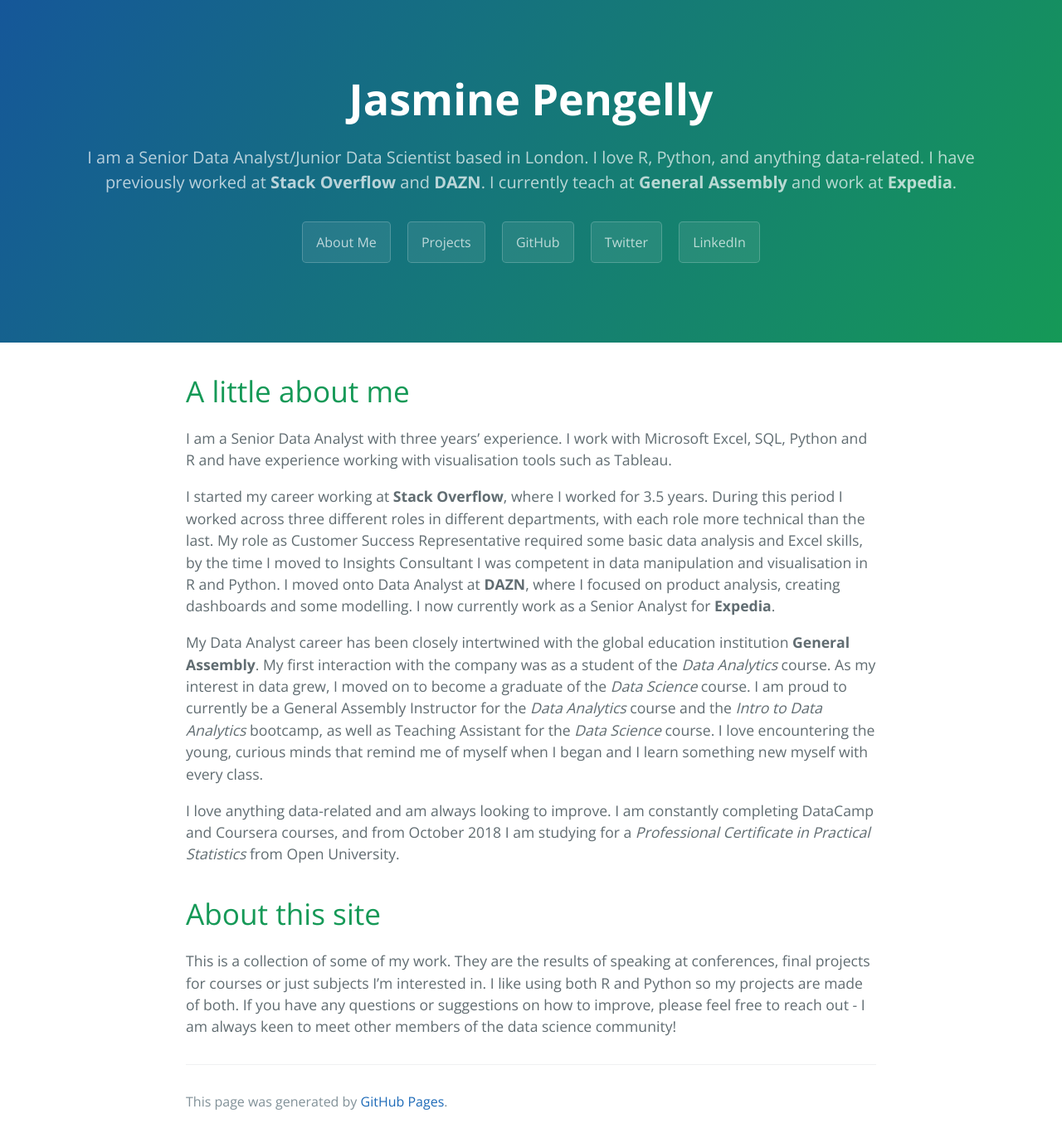
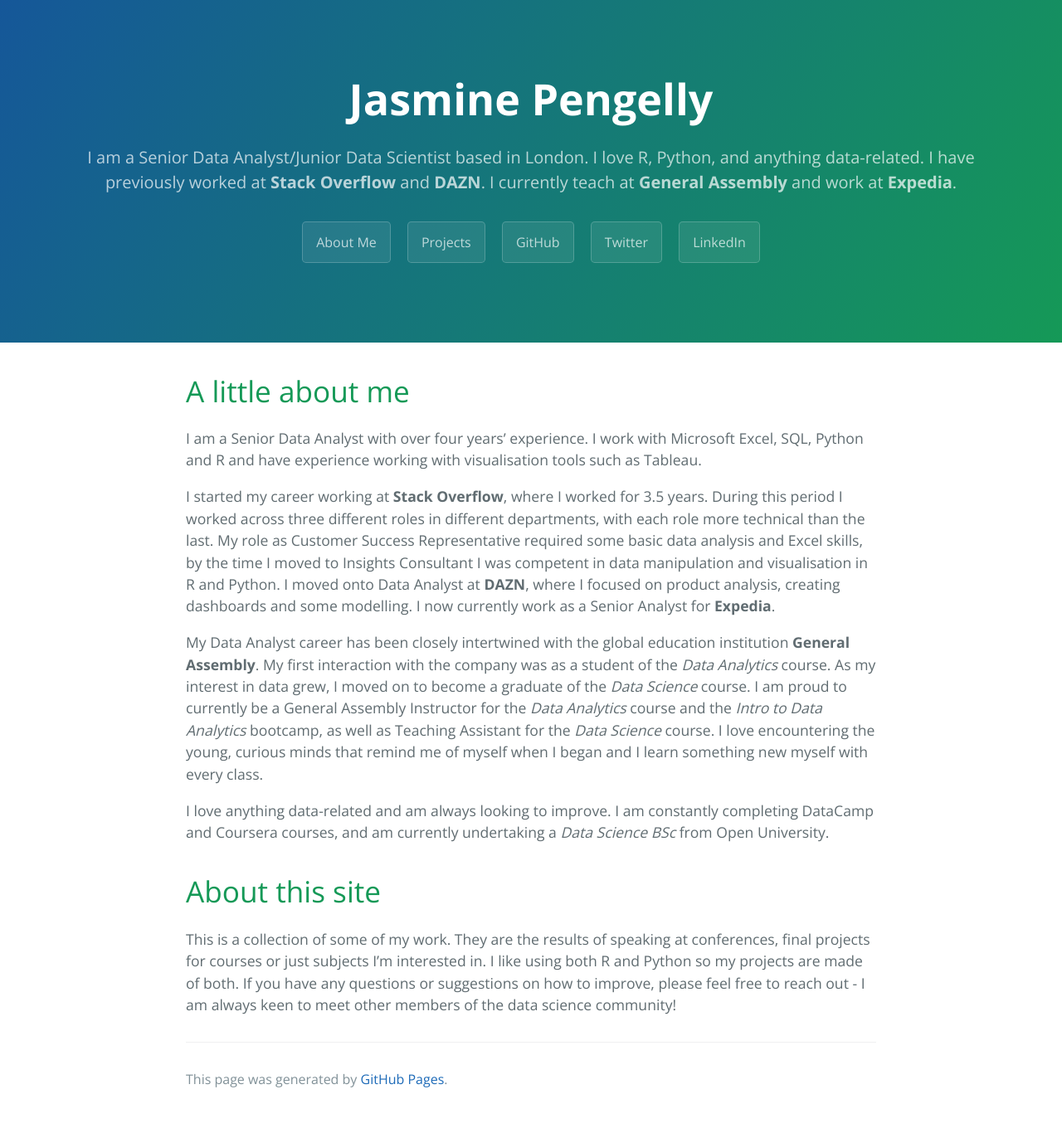
Before and after one commit to JazPeng/JazPeng.github.io, a Jekyll site: the page built from about.md, in a window 1280 px wide. Shown: the whole page at 83% size. Built offline with Jekyll 4.4.1, drawn with Linux system fonts in a browser that asks for light colours; after the commit the page ends 1345 px from its top, so only the background shows below that.

Commit message:
Making chnages to education, name after marriage and years experience.

```diff
--- a/about.md
+++ b/about.md
@@ -5,13 +5,13 @@ permalink: /aboutme/
 ---
 
 # A little about me
-I am a Senior Data Analyst with three years' experience. I work with Microsoft Excel, SQL, Python and R and have experience working with visualisation tools such as Tableau.
+I am a Senior Data Analyst with over four years' experience. I work with Microsoft Excel, SQL, Python and R and have experience working with visualisation tools such as Tableau.
 
 I started my career working at **Stack Overflow**, where I worked for 3.5 years. During this period I worked across three different roles in different departments, with each role more technical than the last. My role as Customer Success Representative required some basic data analysis and Excel skills, by the time I moved to Insights Consultant I was competent in data manipulation and visualisation in R and Python. I moved onto Data Analyst at **DAZN**, where I focused on product analysis, creating dashboards and some modelling. I now currently work as a Senior Analyst for **Expedia**.
 
 My Data Analyst career has been closely intertwined with the global education institution **General Assembly**. My first interaction with the company was as a student of the *Data Analytics* course. As my interest in data grew, I moved on to become a graduate of the *Data Science* course. I am proud to currently be a General Assembly Instructor for the *Data Analytics* course and the *Intro to Data Analytics* bootcamp, as well as Teaching Assistant for the *Data Science* course. I love encountering the young, curious minds that remind me of myself when I began and I learn something new myself with every class.
 
-I love anything data-related and am always looking to improve. I am constantly completing DataCamp and Coursera courses, and from October 2018 I am studying for a *Professional Certificate in Practical Statistics* from Open University.
+I love anything data-related and am always looking to improve. I am constantly completing DataCamp and Coursera courses, and am currently undertaking a *Data Science BSc* from Open University.
 
 # About this site
 This is a collection of some of my work. They are the results of speaking at conferences, final projects for courses or just subjects I'm interested in. I like using both R and Python so my projects are made of both. If you have any questions or suggestions on how to improve, please feel free to reach out - I am always keen to meet other members of the data science community!
```
